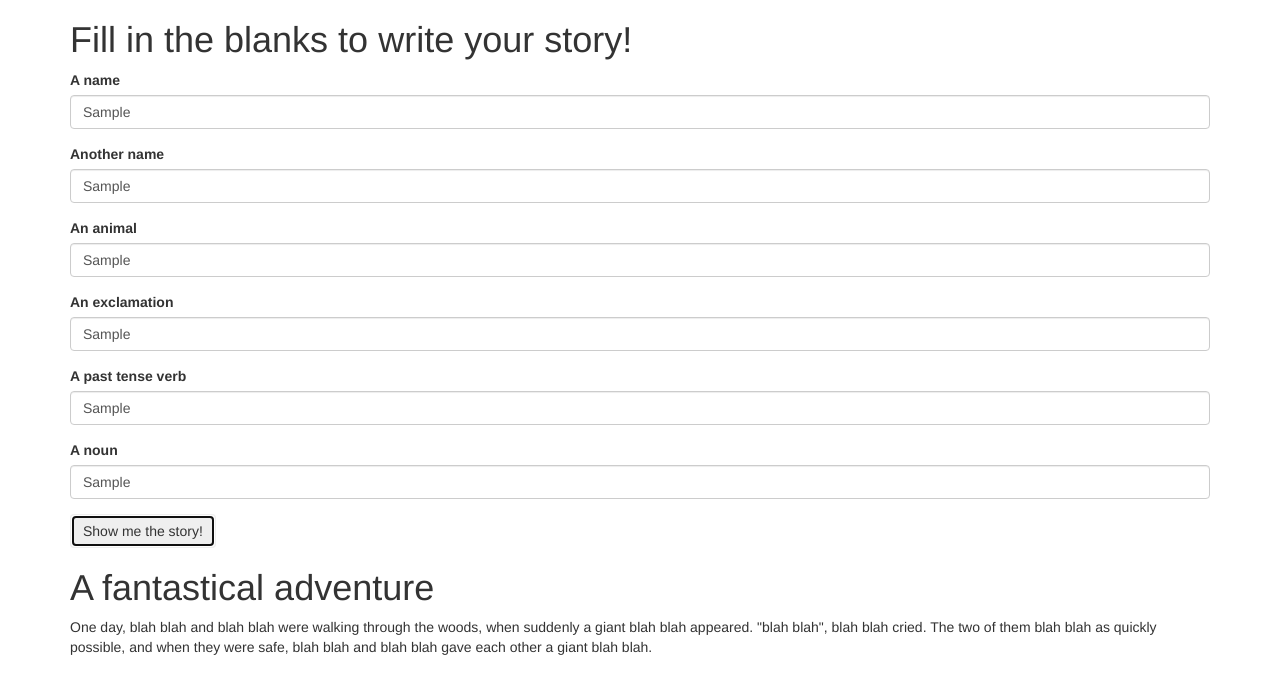
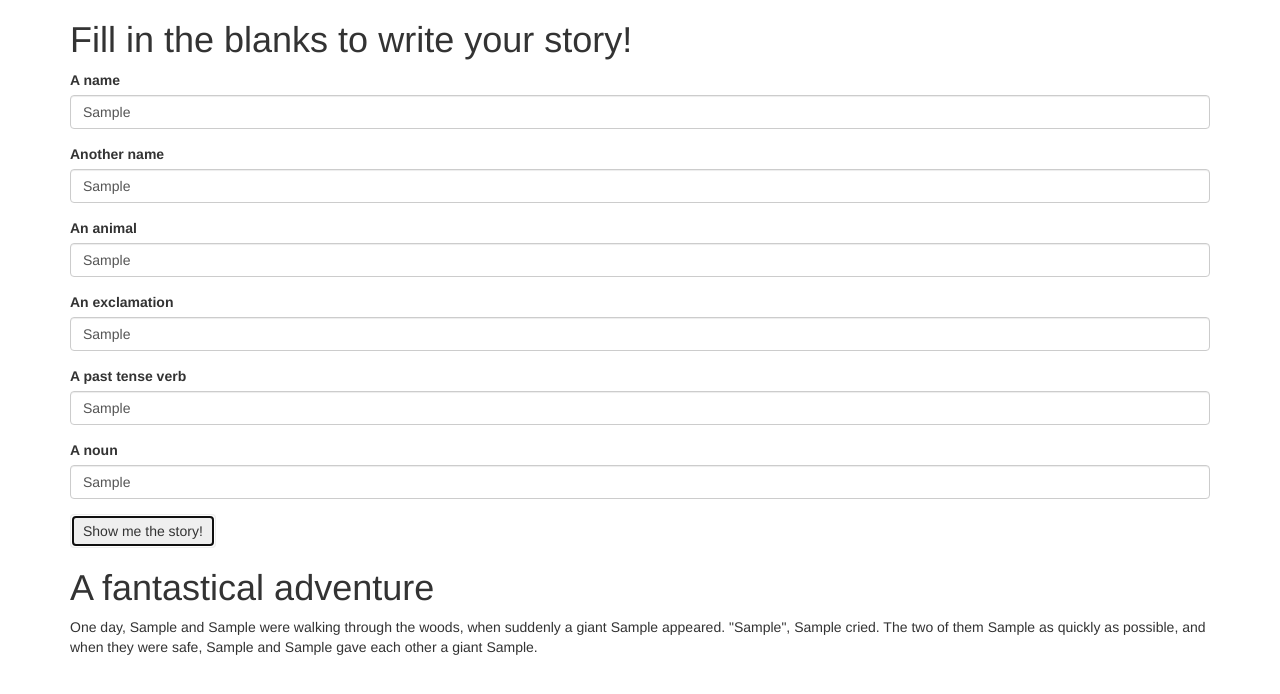
Before and after one commit to nickh93/mad-lib-class, a plain HTML site: page index.html in a window 1280 px wide. Both pictures are taken after typing "Sample", "Sample", "Sample", "Sample", "Sample", "Sample" into the empty fields and a click on the button "Show me the story!". Drawn offline with Linux system fonts and the light colour scheme.

Commit message:
modify JS to make it more functional

```diff
--- a/index.html
+++ b/index.html
@@ -43,7 +43,7 @@
 
       <div id="story">
         <h1>A fantastical adventure</h1>
-        <p>One day, <span class="person1"></span> and <span class="person2"></span> were walking through the woods, when suddenly a giant <span class="animal"></span> appeared. "<span class="exclamation"></span>", <span class="person1"></span> cried. The two of them <span class="verb"></span> as quickly possible, and when they were safe, <span class="person1"></span> and <span class="person2"></span> gave each other a giant <span class="noun"></span>.</p>
+        <p>One day, <span class="person1"></span> and <span class="person2"></span> were walking through the woods, when suddenly a giant <span class="animal"></span> appeared. "<span class="exclamation"></span>", <span class="person1"></span> cried. The two of them <span class="verb"></span> as quickly as possible, and when they were safe, <span class="person1"></span> and <span class="person2"></span> gave each other a giant <span class="noun"></span>.</p>
       </div>
     </div>
   </body>
--- a/js/scripts.js
+++ b/js/scripts.js
@@ -1,11 +1,18 @@
 $(document).ready(function() {
   $("#blanks form").submit(function(event) {
-    $(".person1").append("blah blah");
-    $(".person2").append("blah blah");
-    $(".animal").append("blah blah");
-    $(".exclamation").append("blah blah");
-    $(".verb").append("blah blah");
-    $(".noun").append("blah blah");
+    var person1Input = $("input#person1").val();
+    var person2Input = $("input#person2").val();
+    var animalInput= $("input#animal").val();
+    var exclamationInput = $("input#exclamation").val();
+    var verbInput = $("input#verb").val();
+    var nounInput = $("input#noun").val();
+
+    $(".person1").text(person1Input);
+    $(".person2").text(person2Input);
+    $(".animal").text(animalInput);
+    $(".exclamation").text(exclamationInput);
+    $(".verb").text(verbInput);
+    $(".noun").text(nounInput);
 
     $("#story").show();
 
```
